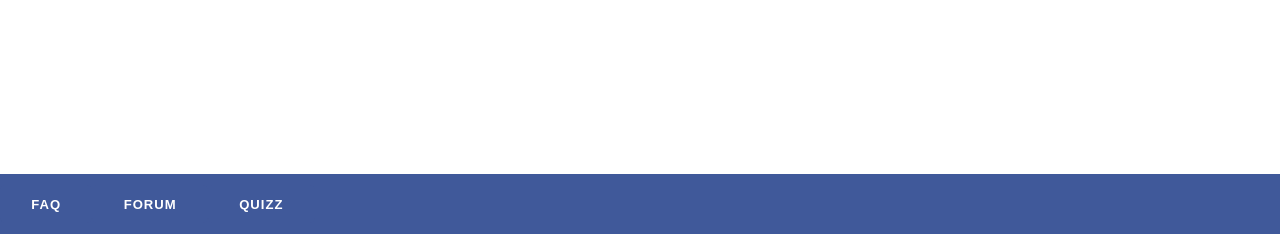
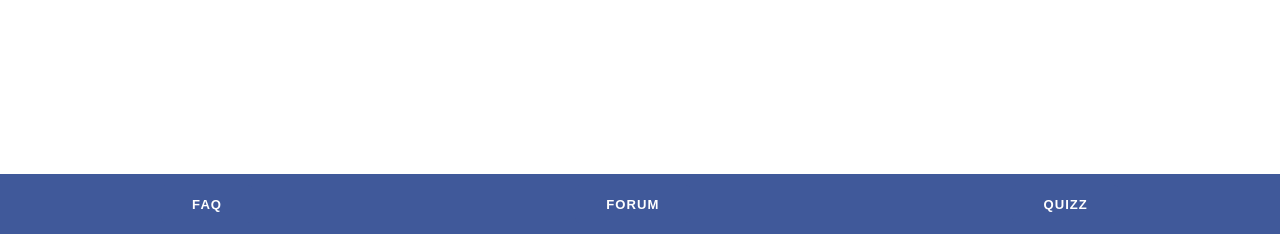
Before and after one commit to CHILDREN-HEART/Projet-C-Heart, a PHP site: page /header_footer/footer2.php in a window 1280 px wide. Shown: the part 566-800 px from the top of the page. Run offline with PHP 8.4, Linux system fonts and the light colour scheme.

Commit message:
la fermeture c'est important

```diff
--- a/header_footer/footer2.css
+++ b/header_footer/footer2.css
@@ -4,6 +4,7 @@
 }
 
 .flexboxFooter {
+    justify-content: space-around;
     position: fixed;
     display: flex;
     align-items: center;
@@ -14,29 +15,6 @@
     height: 60px;
 }
 
-.btn1 {
-    /* revenir de img1 / 2 */
-    font-family: "Roboto", sans-serif;
-    letter-spacing: 2px;
-    font-size: 60px;
-    color: white;
-}
-.btn2 {
-
-    /* revenir de img1 / 2 */
-    font-family: "Roboto", sans-serif;
-    letter-spacing: 2px;
-    font-size: 60px;
-    color: white;
-}
-.btn3 {
-
-    /* revenir de img1 / 2 */
-    font-family: "Roboto", sans-serif;
-    letter-spacing: 2px;
-    font-size: 60px;
-    color: white;
-}
 html {
     font-size: 63%;
 }
```
Also changed, not shown: header_footer/footer2.php (indentation only).
